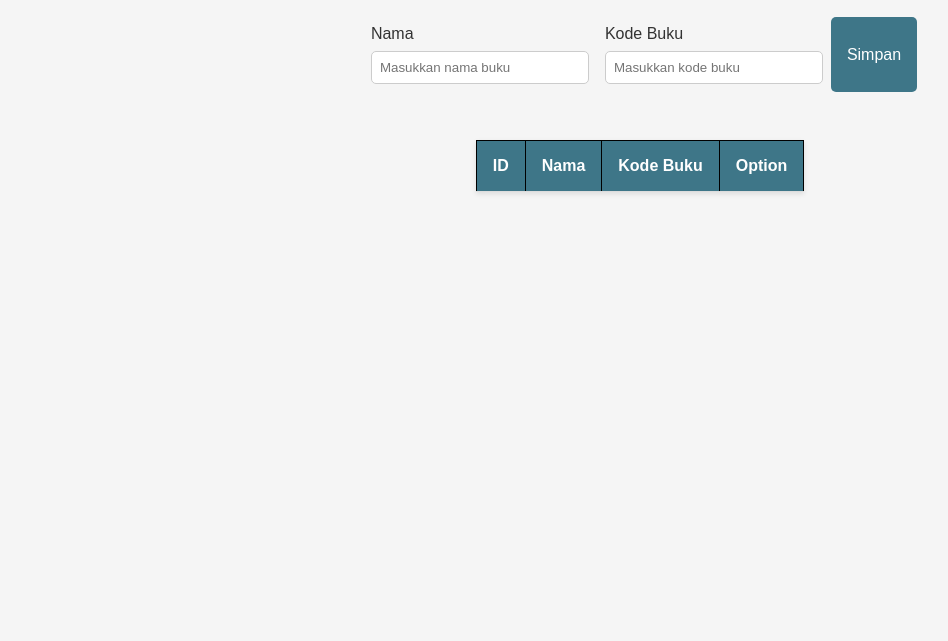
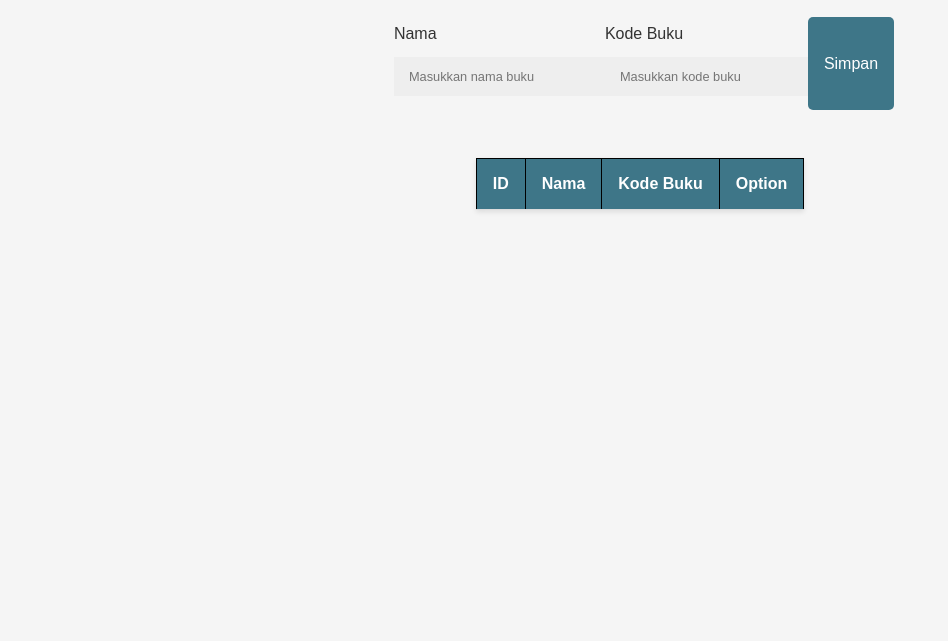
Before and after one commit to nugrohoizzan/Project-Prak-TCC, a plain HTML site: page buku.html in a window 1280 px wide. Shown: the part 159-800 px from the top of the page, without its empty margins (0-948 px from the left). Drawn offline with nearby package versions, Linux system fonts and the light colour scheme; no server answers.

Commit message:
perubahan lagi

```diff
--- a/buku.html
+++ b/buku.html
@@ -56,11 +56,13 @@
         color: #333;
       }
 
-      input {
-        padding: 0.5rem;
-        border: 1px solid #ccc;
-        border-radius: 5px;
-        width: 200px;
+      input{
+        background-color: #eee;
+        border: none;
+        padding: 12px 15px;
+        margin: 6px 0;
+        width: 100%;
+        font-size: 0.8rem;
       }
 
       button {
```
Also changed, not shown: pengunjung.html (+7 -5 lines).
